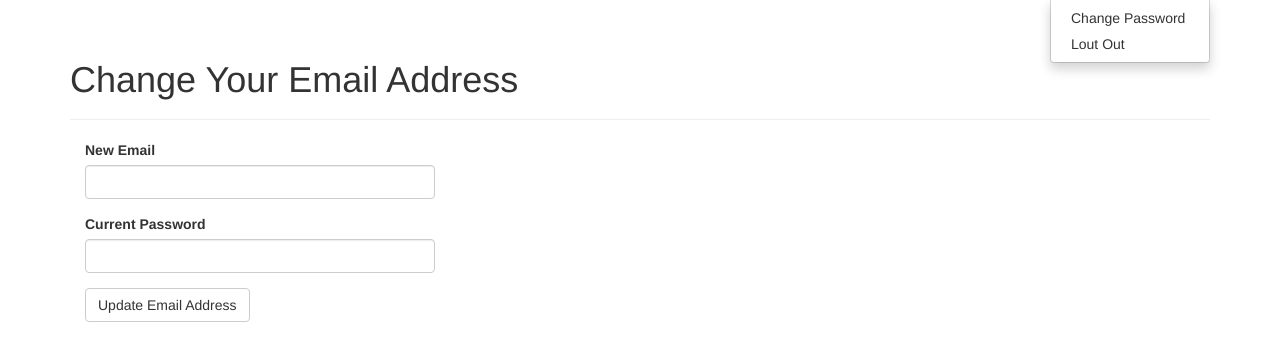
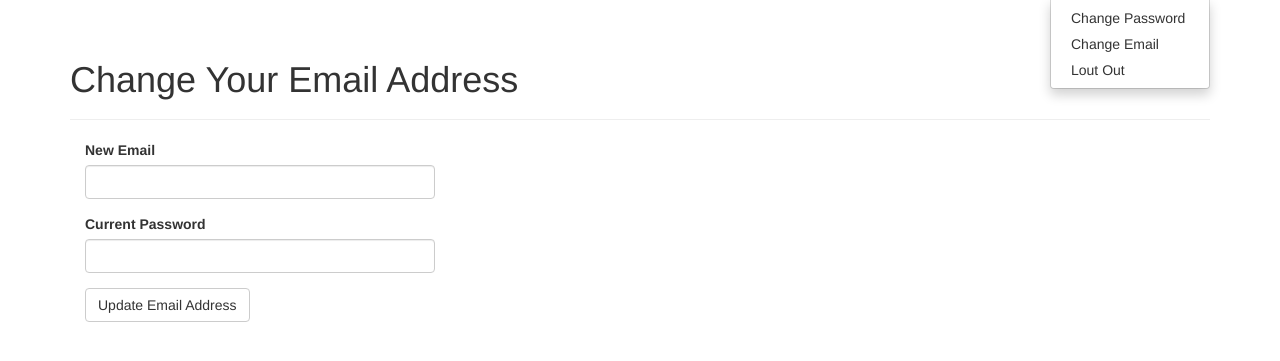
Before and after one commit to byronlove-lace/bullpen-blog, a Flask app: page /auth/change_email in a window 1280 px wide, after a click on "Account". Shown: the part 52-413 px from the top of the page. Run offline with Flask 3, Linux system fonts and the light colour scheme; the visitor is signed in with stand-in values (Sample User, id 1); some libraries are stand-ins or nearby versions.

Commit message:
Added change email option to dropdown of base page.

```diff
--- a/app/templates/base.html
+++ b/app/templates/base.html
@@ -38,6 +38,7 @@
           <a href="#" class="dropdown-toggle" data-toggle="dropdown">Account<b class="caret"></b></a>
           <ul class="dropdown-menu">
             <li><a href="{{ url_for('auth.change_password') }}">Change Password</a></li>
+            <li><a href="{{ url_for('auth.change_email_request') }}">Change Email</a></li>
             <li><a href="{{ url_for('auth.logout') }}">Lout Out</a></li>
           </ul>
         </li>
```
